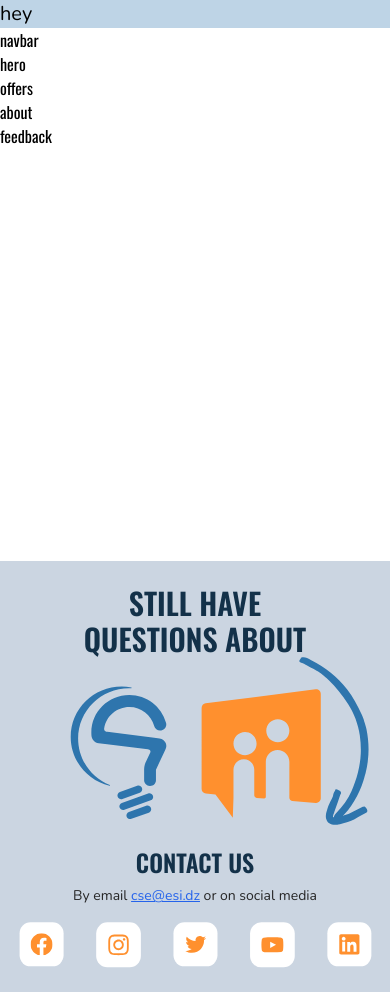
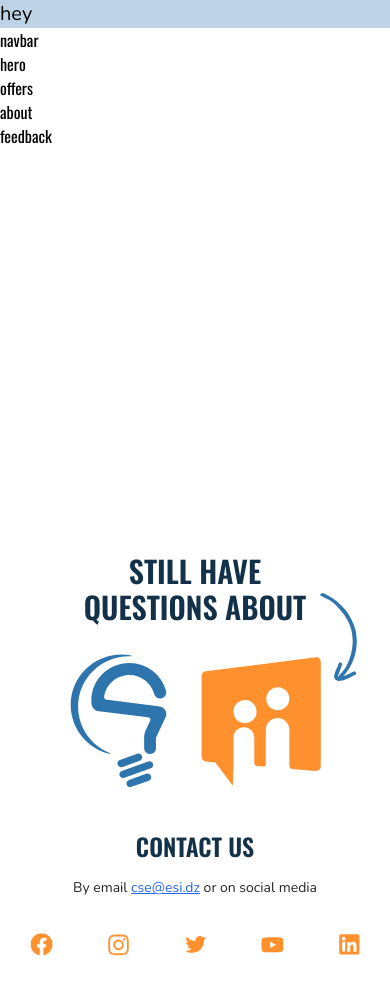
Before and after one commit to ScientificClubofESI/cse-forums-frontend, a Next.js app: page / in a window 390 px wide. Built offline with nearby package versions, Linux system fonts and the light colour scheme.

Commit message:
second commit changes done...

```diff
--- a/src/app/landing/footer.jsx
+++ b/src/app/landing/footer.jsx
@@ -3,16 +3,15 @@ import Image from "next/image";
 export default function FooterPage() {
   return (
     <div className="min-h-screen flex flex-col">
-      <div className="flex-grow">
-      </div>
+      <div className="flex-grow"></div>
 
-      <footer  className="py-6 px-3 sm:py-10 sm:px-4 relative bg-slate-300">
+      <footer className="py-6 px-3 sm:py-10 sm:px-4 relative bg-light">
         <div className="max-w-4xl mx-auto text-center">
           <h2 className="text-[#133149] text-3xl sm:text-5xl font-semibold mb-7">
             STILL HAVE <br />
             QUESTIONS ABOUT
           </h2>
-          <div className="flex justify-center items-center gap-8 sm:gap-16 mb-6">
+          <div className="flex justify-center items-center gap-8 sm:gap-16 mb-10">
             <Image
               src="/footer/logo cse.svg"
               alt="CSE"
@@ -28,21 +27,22 @@ export default function FooterPage() {
                 height={140}
                 className="sm:w-[174.8px] sm:h-[188.25px]"
               />
-              <div className="absolute -right-12 sm:-right-16 -top-8 sm:-top-12">
+              <div className="absolute -right-9 sm:-right-20 -top-16 sm:-top-24">
                 <Image
                   src="/footer/Arrow 13.svg"
                   alt="Arrow"
-                  width={70}
-                  height={50}
+                  width={36.73}
+                  height={112.1}
+                  className="sm:w-[73.45px] sm:h-[204.21px]"
                 />
               </div>
             </div>
           </div>
-          <h1 className="text-[#133149] font-sans font-semibold text-2xl sm:text-5xl text-center">
+          <h1 className="text-[#133149] font-sans font-semibold text-2xl sm:text-5xl text-center mb-4 sm:mb-6">
             CONTACT US
           </h1>
 
-          <p className="text-[#262626] mb-4 sm:mb-6 font-serif font-extralight text-sm sm:text-base text-center mt-2">
+          <p className="text-[#262626] font-serif font-extralight text-sm sm:text-base text-center mt-2 mb-6">
             By email{" "}
             <a href="mailto:cse@esi.dz" className="text-blue-600 underline">
               cse@esi.dz
@@ -53,7 +53,7 @@ export default function FooterPage() {
             <a
               href="https://www.facebook.com/club.scientifique.esi/?locale=fr_FR"
               aria-label="Facebook"
-              className="transform hover:scale-110 transition-transform duration-300 ease-in-out "
+              className="transform hover:scale-110 transition-transform duration-300 ease-in-out"
             >
               <Image
                 src="/footer/facebook.svg"
--- a/tailwind.config.mjs
+++ b/tailwind.config.mjs
@@ -38,7 +38,7 @@ export default {
           500: "#CD2929",
         },
         background : {
-          light : "#FFFBFE",
+          light : "rgba(46, 117, 173, 0.05)",
         },
       },
       fontFamily: {
```
